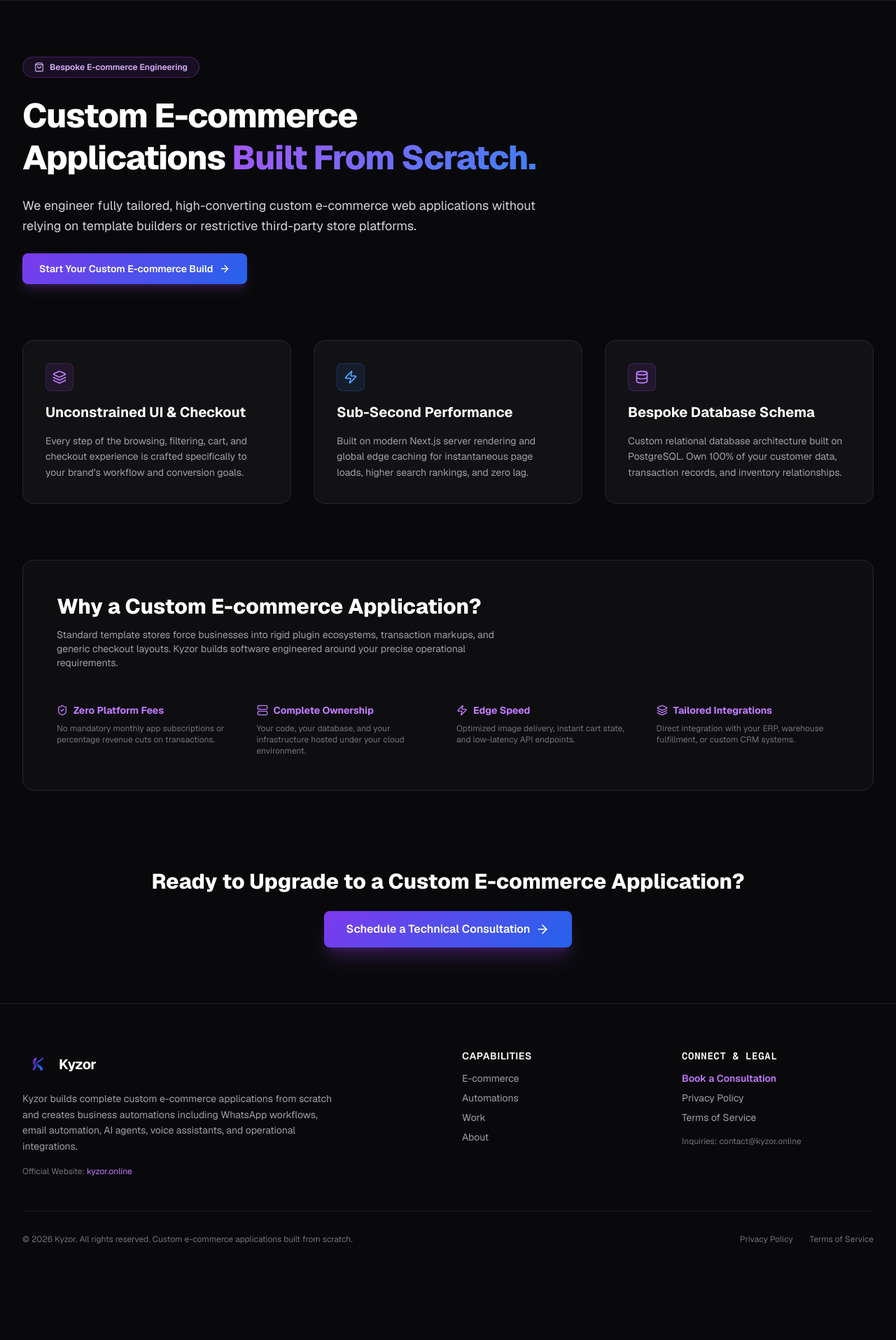
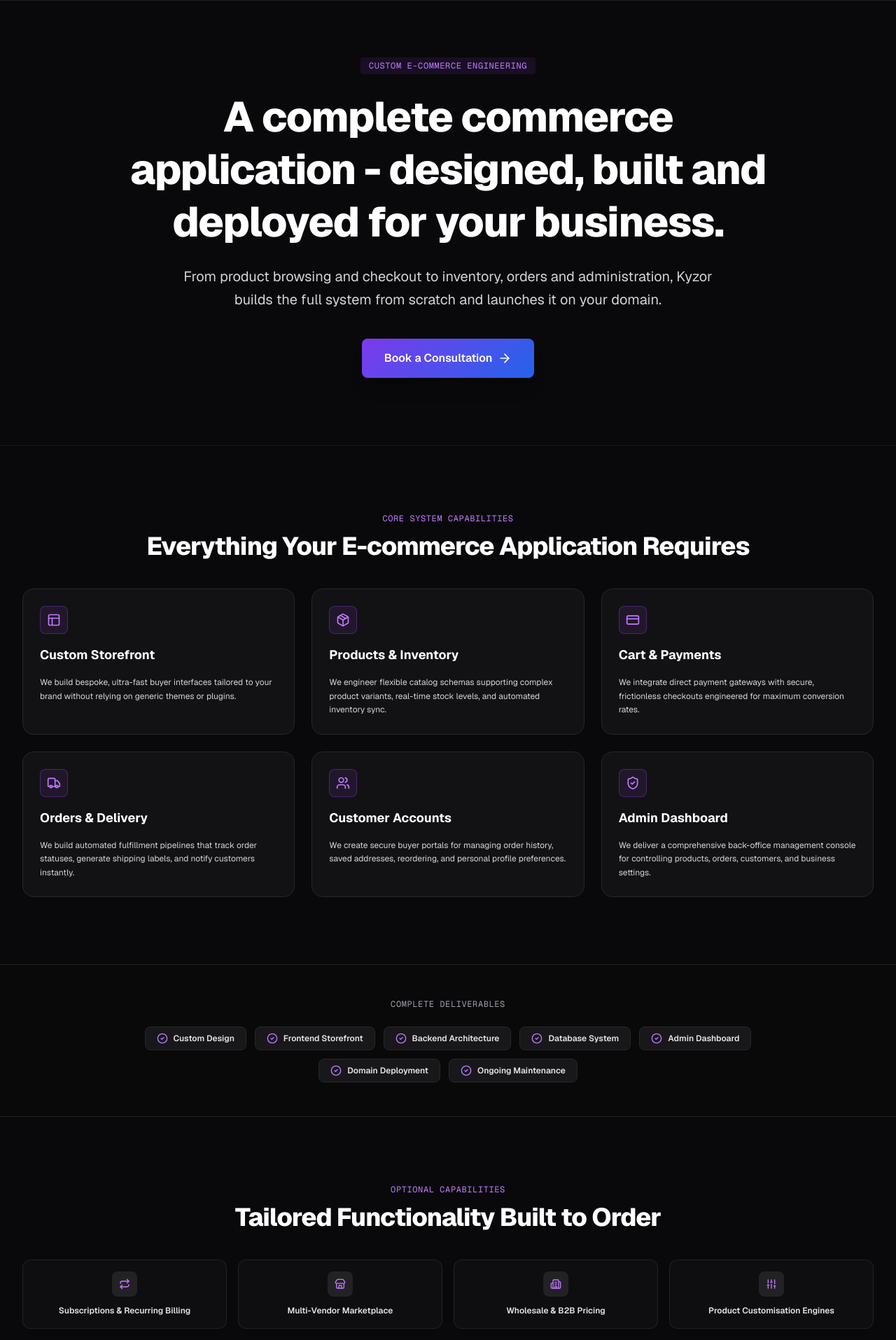
Before and after one commit to arbazkhan675/kyzor, a Next.js app: page /ecommerce in a window 1280 px wide. Shown: the part 80-1995 px from the top of the page at 70% size. Before the commit the page ends 1923 px from the top, so only its background shows below. Built offline with nearby package versions, Linux system fonts and the light colour scheme.

Commit message:
feat: Build Custom E-commerce Application service page and copy test suite

```diff
--- a/app/ecommerce/page.tsx
+++ b/app/ecommerce/page.tsx
@@ -1,129 +1,217 @@
 import Link from "next/link";
-import { ArrowRight, ShoppingBag, Zap, Database, ShieldCheck, Layers, Server } from "lucide-react";
+import { ArrowRight, Layout, Package, CreditCard, Truck, Users, ShieldCheck, CheckCircle2, Repeat, Store, Building2, Sliders, Award, MapPin, BarChart3, Layers } from "lucide-react";
 import type { Metadata } from "next";
 
 export const metadata: Metadata = {
-  title: "Custom E-commerce Applications Built From Scratch",
+  title: "Custom E-commerce Applications | Kyzor",
   description:
-    "Kyzor builds high-performance custom e-commerce applications from scratch with zero platform constraints, tailored database schemas, and sub-second page performance.",
+    "A complete commerce application - designed, built and deployed for your business. Storefront, admin dashboard, payments, orders, inventory and deployment.",
 };
 
 export default function EcommercePage() {
+  const capabilities = [
+    {
+      title: "Custom Storefront",
+      description: "We build bespoke, ultra-fast buyer interfaces tailored to your brand without relying on generic themes or plugins.",
+      icon: Layout,
+    },
+    {
+      title: "Products & Inventory",
+      description: "We engineer flexible catalog schemas supporting complex product variants, real-time stock levels, and automated inventory sync.",
+      icon: Package,
+    },
+    {
+      title: "Cart & Payments",
+      description: "We integrate direct payment gateways with secure, frictionless checkouts engineered for maximum conversion rates.",
+      icon: CreditCard,
+    },
+    {
+      title: "Orders & Delivery",
+      description: "We build automated fulfillment pipelines that track order statuses, generate shipping labels, and notify customers instantly.",
+      icon: Truck,
+    },
+    {
+      title: "Customer Accounts",
+      description: "We create secure buyer portals for managing order history, saved addresses, reordering, and personal profile preferences.",
+      icon: Users,
+    },
+    {
+      title: "Admin Dashboard",
+      description: "We deliver a comprehensive back-office management console for controlling products, orders, customers, and business settings.",
+      icon: ShieldCheck,
+    },
+  ];
+
+  const deliverables = [
+    "Custom Design",
+    "Frontend Storefront",
+    "Backend Architecture",
+    "Database System",
+    "Admin Dashboard",
+    "Domain Deployment",
+    "Ongoing Maintenance",
+  ];
+
+  const optionalGrid = [
+    { name: "Subscriptions & Recurring Billing", icon: Repeat },
+    { name: "Multi-Vendor Marketplace", icon: Store },
+    { name: "Wholesale & B2B Pricing", icon: Building2 },
+    { name: "Product Customisation Engines", icon: Sliders },
+    { name: "Loyalty & Rewards Programs", icon: Award },
+    { name: "Multiple Location Inventory", icon: MapPin },
+    { name: "Advanced Business Reports", icon: BarChart3 },
+    { name: "Custom API & ERP Integrations", icon: Layers },
+  ];
+
+  const processSteps = [
+    { number: "01", title: "Discovery & System Planning", description: "We analyze your catalog structure, operational workflows, and payment requirements." },
+    { number: "02", title: "Bespoke UI & Database Design", description: "We design custom user interfaces and model scalable database schemas for your application." },
+    { number: "03", title: "Full-Stack Custom Development", description: "We code your storefront, administrative back-office, and payment integrations from scratch." },
+    { number: "04", title: "Testing & Security Audit", description: "We thoroughly test order flows, payment security, and data integrity before launch." },
+    { number: "05", title: "Domain Launch & Support", description: "We deploy your custom application to your domain and provide ongoing maintenance." },
+  ];
+
   return (
-    <div className="mx-auto max-w-7xl px-4 sm:px-6 lg:px-8 py-12 lg:py-20 space-y-20">
-      {/* Page Header */}
-      <div className="max-w-3xl space-y-6">
-        <div className="inline-flex items-center gap-2 rounded-full border border-purple-500/30 bg-purple-500/10 px-4 py-1.5 text-xs font-semibold text-purple-300">
-          <ShoppingBag className="h-3.5 w-3.5" />
-          <span>Bespoke E-commerce Engineering</span>
+    <div className="space-y-16 lg:space-y-24 pb-16">
+      {/* 1. Hero */}
+      <section className="relative pt-12 pb-16 md:pt-20 md:pb-24 border-b border-zinc-800/60 bg-zinc-950">
+        <div className="mx-auto max-w-5xl px-4 sm:px-6 lg:px-8 text-center space-y-6">
+          <span className="inline-block text-xs font-mono uppercase tracking-wider text-purple-400 bg-purple-500/10 px-3 py-1 rounded">
+            Custom E-commerce Engineering
+          </span>
+          <h1 className="text-4xl sm:text-5xl md:text-6xl font-extrabold text-white tracking-tight leading-tight">
+            A complete commerce application - designed, built and deployed for your business.
+          </h1>
+          <p className="text-lg sm:text-xl text-zinc-300 max-w-3xl mx-auto leading-relaxed">
+            From product browsing and checkout to inventory, orders and administration, Kyzor builds the full system from scratch and launches it on your domain.
+          </p>
+          <div className="pt-4">
+            <Link
+              href="/consultation"
+              className="inline-flex items-center justify-center rounded-lg bg-accent-gradient px-8 py-4 text-base font-semibold text-white shadow-xl hover:scale-[1.02] transition-all focus-visible:ring-2 focus-visible:ring-purple-400"
+            >
+              Book a Consultation
+              <ArrowRight className="ml-2 h-5 w-5" />
+            </Link>
+          </div>
         </div>
-        <h1 className="text-4xl sm:text-5xl font-extrabold text-white tracking-tight leading-tight">
-          Custom E-commerce Applications <span className="text-gradient">Built From Scratch.</span>
-        </h1>
-        <p className="text-lg text-zinc-300 leading-relaxed">
-          We engineer fully tailored, high-converting custom e-commerce web applications without relying on template builders or restrictive third-party store platforms.
-        </p>
-        <div>
-          <Link
-            href="/consultation"
-            className="inline-flex items-center justify-center rounded-lg bg-accent-gradient px-6 py-3 text-sm font-semibold text-white shadow-lg shadow-purple-500/20 hover:scale-[1.02] transition-transform"
-          >
-            Start Your Custom E-commerce Build
-            <ArrowRight className="ml-2 h-4 w-4" />
-          </Link>
-        </div>
-      </div>
+      </section>
 
-      {/* Feature Breakdown */}
-      <div className="grid grid-cols-1 md:grid-cols-3 gap-8">
-        <div className="rounded-2xl border border-zinc-800 bg-zinc-900/60 p-8 space-y-4">
-          <div className="w-10 h-10 rounded-lg bg-purple-500/10 border border-purple-500/20 flex items-center justify-center text-purple-400">
-            <Layers className="h-5 w-5" />
-          </div>
-          <h3 className="text-xl font-bold text-white">Unconstrained UI & Checkout</h3>
-          <p className="text-sm text-zinc-400 leading-relaxed">
-            Every step of the browsing, filtering, cart, and checkout experience is crafted specifically to your brand’s workflow and conversion goals.
+      {/* 2. Six Capability Cards */}
+      <section className="mx-auto max-w-7xl px-4 sm:px-6 lg:px-8 space-y-10">
+        <div className="text-center space-y-3">
+          <h2 className="text-xs font-mono uppercase tracking-wider text-purple-400">Core System Capabilities</h2>
+          <p className="text-3xl font-extrabold text-white tracking-tight sm:text-4xl">
+            Everything Your E-commerce Application Requires
           </p>
         </div>
 
-        <div className="rounded-2xl border border-zinc-800 bg-zinc-900/60 p-8 space-y-4">
-          <div className="w-10 h-10 rounded-lg bg-blue-500/10 border border-blue-500/20 flex items-center justify-center text-blue-400">
-            <Zap className="h-5 w-5" />
+        <div className="grid grid-cols-1 md:grid-cols-2 lg:grid-cols-3 gap-6">
+          {capabilities.map((cap) => {
+            const Icon = cap.icon;
+            return (
+              <div
+                key={cap.title}
+                className="rounded-2xl border border-zinc-800 bg-zinc-900/60 p-6 space-y-4 hover:border-purple-500/50 transition-colors"
+              >
+                <div className="w-10 h-10 rounded-lg bg-purple-500/10 border border-purple-500/30 flex items-center justify-center text-purple-400">
+                  <Icon className="h-5 w-5" />
+                </div>
+                <h3 className="text-lg font-bold text-white">{cap.title}</h3>
+                <p className="text-xs text-zinc-300 leading-relaxed">{cap.description}</p>
+              </div>
+            );
+          })}
+        </div>
+      </section>
+
+      {/* 3. Compact Deliverables Strip */}
+      <section className="border-y border-zinc-800/80 bg-zinc-950/90 py-12">
+        <div className="mx-auto max-w-7xl px-4 sm:px-6 lg:px-8 space-y-6 text-center">
+          <h2 className="text-xs font-mono uppercase tracking-wider text-zinc-400">Complete Deliverables</h2>
+          <div className="flex flex-wrap items-center justify-center gap-3 max-w-4xl mx-auto">
+            {deliverables.map((item) => (
+              <span
+                key={item}
+                className="inline-flex items-center gap-2 rounded-lg bg-zinc-900 border border-zinc-800 px-4 py-2 text-xs font-semibold text-zinc-200"
+              >
+                <CheckCircle2 className="h-4 w-4 text-purple-400" />
+                {item}
+              </span>
+            ))}
           </div>
-          <h3 className="text-xl font-bold text-white">Sub-Second Performance</h3>
-          <p className="text-sm text-zinc-400 leading-relaxed">
-            Built on modern Next.js server rendering and global edge caching for instantaneous page loads, higher search rankings, and zero lag.
+        </div>
+      </section>
+
+      {/* 4. Optional Functionality Icon Grid (Max 8 Items) */}
+      <section className="mx-auto max-w-7xl px-4 sm:px-6 lg:px-8 space-y-10">
+        <div className="text-center space-y-3">
+          <h2 className="text-xs font-mono uppercase tracking-wider text-purple-400">Optional Capabilities</h2>
+          <p className="text-3xl font-extrabold text-white tracking-tight sm:text-4xl">
+            Tailored Functionality Built to Order
           </p>
         </div>
 
-        <div className="rounded-2xl border border-zinc-800 bg-zinc-900/60 p-8 space-y-4">
-          <div className="w-10 h-10 rounded-lg bg-purple-500/10 border border-purple-500/20 flex items-center justify-center text-purple-400">
-            <Database className="h-5 w-5" />
-          </div>
-          <h3 className="text-xl font-bold text-white">Bespoke Database Schema</h3>
-          <p className="text-sm text-zinc-400 leading-relaxed">
-            Custom relational database architecture built on PostgreSQL. Own 100% of your customer data, transaction records, and inventory relationships.
-          </p>
+        <div className="grid grid-cols-2 sm:grid-cols-4 gap-4">
+          {optionalGrid.map((opt) => {
+            const Icon = opt.icon;
+            return (
+              <div
+                key={opt.name}
+                className="rounded-xl border border-zinc-800/80 bg-zinc-900/40 p-4 space-y-3 text-center flex flex-col items-center justify-center hover:border-zinc-700 transition-colors"
+              >
+                <div className="w-9 h-9 rounded-lg bg-zinc-800/80 flex items-center justify-center text-purple-400">
+                  <Icon className="h-4 w-4" />
+                </div>
+                <span className="text-xs font-semibold text-zinc-200 leading-snug">{opt.name}</span>
+              </div>
+            );
+          })}
         </div>
-      </div>
+      </section>
 
-      {/* Why Built From Scratch Section */}
-      <div className="rounded-2xl border border-zinc-800 bg-zinc-900/40 p-8 sm:p-12 space-y-8">
-        <div className="max-w-2xl space-y-3">
-          <h2 className="text-2xl sm:text-3xl font-extrabold text-white">Why a Custom E-commerce Application?</h2>
-          <p className="text-sm text-zinc-400">
-            Standard template stores force businesses into rigid plugin ecosystems, transaction markups, and generic checkout layouts. Kyzor builds software engineered around your precise operational requirements.
-          </p>
-        </div>
-
-        <div className="grid grid-cols-1 sm:grid-cols-2 lg:grid-cols-4 gap-6 pt-4">
-          <div className="space-y-2">
-            <div className="flex items-center gap-2 text-purple-400 font-bold text-sm">
-              <ShieldCheck className="h-4 w-4" />
-              Zero Platform Fees
-            </div>
-            <p className="text-xs text-zinc-500">No mandatory monthly app subscriptions or percentage revenue cuts on transactions.</p>
+      {/* 5. Five-Step Process & Final CTA */}
+      <section className="border-t border-zinc-800/80 bg-zinc-950 py-16">
+        <div className="mx-auto max-w-7xl px-4 sm:px-6 lg:px-8 space-y-12">
+          <div className="text-center space-y-3">
+            <h2 className="text-xs font-mono uppercase tracking-wider text-purple-400">Process</h2>
+            <p className="text-3xl font-extrabold text-white tracking-tight sm:text-4xl">
+              How We Build Your Application
+            </p>
           </div>
 
-          <div className="space-y-2">
-            <div className="flex items-center gap-2 text-purple-400 font-bold text-sm">
-              <Server className="h-4 w-4" />
-              Complete Ownership
-            </div>
-            <p className="text-xs text-zinc-500">Your code, your database, and your infrastructure hosted under your cloud environment.</p>
-          </div>
-
-          <div className="space-y-2">
-            <div className="flex items-center gap-2 text-purple-400 font-bold text-sm">
-              <Zap className="h-4 w-4" />
-              Edge Speed
-            </div>
-            <p className="text-xs text-zinc-500">Optimized image delivery, instant cart state, and low-latency API endpoints.</p>
-          </div>
-
-          <div className="space-y-2">
-            <div className="flex items-center gap-2 text-purple-400 font-bold text-sm">
-              <Layers className="h-4 w-4" />
-              Tailored Integrations
-            </div>
-            <p className="text-xs text-zinc-500">Direct integration with your ERP, warehouse fulfillment, or custom CRM systems.</p>
+          <div className="grid grid-cols-1 sm:grid-cols-2 lg:grid-cols-5 gap-6">
+            {processSteps.map((step) => (
+              <div key={step.number} className="rounded-xl border border-zinc-800 bg-zinc-900/50 p-6 space-y-3">
+                <span className="text-2xl font-mono font-extrabold text-purple-400">{step.number}</span>
+                <h3 className="text-base font-bold text-white leading-snug">{step.title}</h3>
+                <p className="text-xs text-zinc-400 leading-relaxed">{step.description}</p>
+              </div>
+            ))}
           </div>
         </div>
-      </div>
+      </section>
 
-      {/* CTA */}
-      <div className="text-center space-y-6 pt-8">
-        <h2 className="text-2xl sm:text-3xl font-extrabold text-white">Ready to Upgrade to a Custom E-commerce Application?</h2>
-        <div>
-          <Link
-            href="/consultation"
-            className="inline-flex items-center justify-center rounded-lg bg-accent-gradient px-8 py-3.5 text-base font-semibold text-white shadow-xl shadow-purple-500/20 hover:scale-[1.02] transition-transform"
-          >
-            Schedule a Technical Consultation
-            <ArrowRight className="ml-2 h-5 w-5" />
-          </Link>
+      {/* Final Consultation CTA */}
+      <section className="mx-auto max-w-7xl px-4 sm:px-6 lg:px-8">
+        <div className="rounded-3xl border border-zinc-800 bg-gradient-to-r from-zinc-900 via-zinc-900 to-zinc-950 p-10 sm:p-14 text-center space-y-6 shadow-2xl">
+          <h2 className="text-3xl sm:text-4xl font-extrabold text-white tracking-tight">
+            Ready for a Custom E-commerce Application?
+          </h2>
+          <p className="text-base text-zinc-300 max-w-xl mx-auto leading-relaxed">
+            Talk with our engineers to discuss your catalog requirements, custom features, and project scope.
+          </p>
+          <div>
+            <Link
+              href="/consultation"
+              className="inline-flex items-center justify-center rounded-lg bg-accent-gradient px-8 py-4 text-base font-semibold text-white shadow-xl hover:scale-[1.02] transition-all"
+            >
+              Book a Consultation
+              <ArrowRight className="ml-2 h-5 w-5" />
+            </Link>
+          </div>
         </div>
-      </div>
+      </section>
     </div>
   );
 }
```
Also changed, not shown: 1 other file (tests, documents, lock files or other folders).
